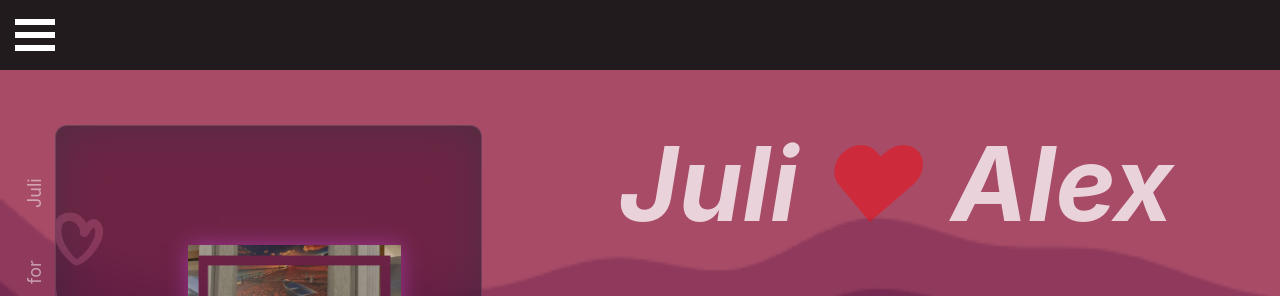
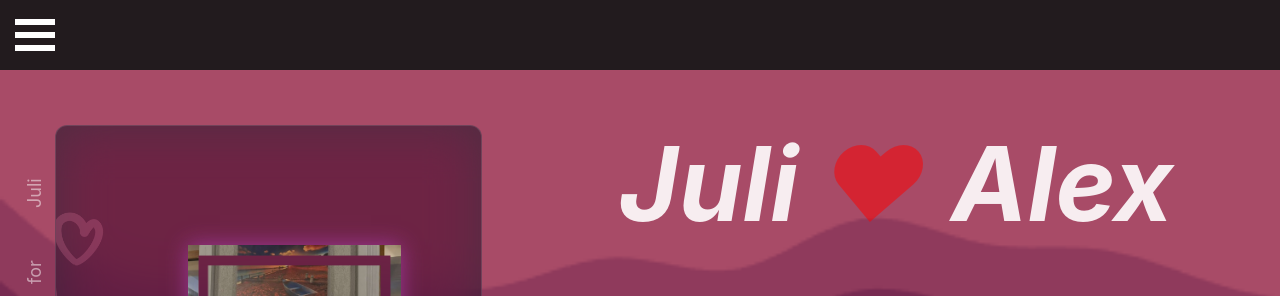
Before and after one commit to OmmniDevv/Likei, a React (Vite) app: page / in a window 1280 px wide. Shown: the top 296 px of the page. Built offline with nearby package versions, Linux system fonts and the light colour scheme.

Commit message:
Update HeroStyles.module.css

```diff
--- a/src/pages/Homepage/Hero/HeroStyles.module.css
+++ b/src/pages/Homepage/Hero/HeroStyles.module.css
@@ -39,7 +39,7 @@
     font-size: clamp(3.2em, 8vw, 15em);
     font-weight: bolder;
     font-style: italic;
-    opacity: 0.75;
+    opacity: 0.9;
   }
   .heart {
     color: rgba(255, 0, 0, 0.568);
```
